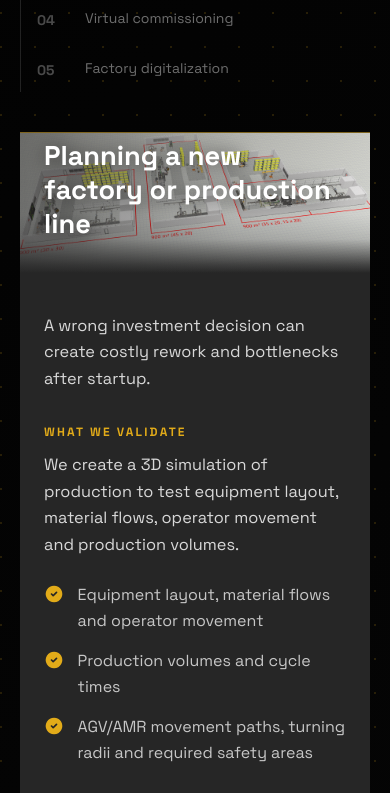
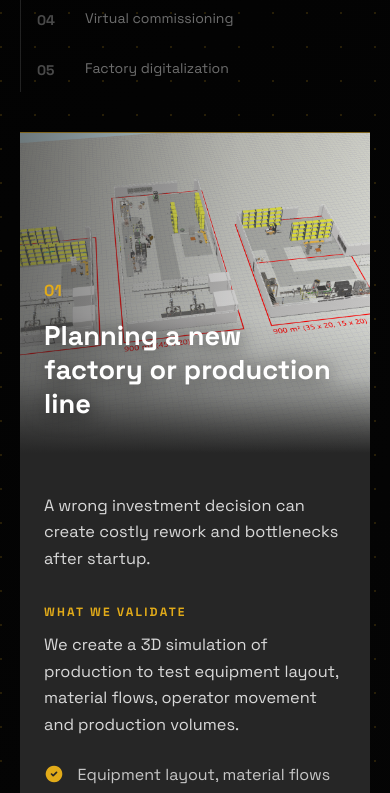
Before and after one commit to factorysimulationestonia/rafs-german, a React (Vite) app: page /en/ in a window 390 px wide. Shown: the part 1620-2413 px from the top of the page. Built offline with nearby package versions, Linux system fonts and the light colour scheme.

Commit message:
Fix mobile issue with service images

```diff
--- a/src/main.jsx
+++ b/src/main.jsx
@@ -1231,9 +1231,11 @@ function ServiceCase({ service, labels, cta, index, id, refCallback, onContactCl
       {hasComparison && (
         <div className="relative -mx-6 -mt-6 mb-10 overflow-hidden sm:-mx-9 sm:-mt-9 lg:-mx-12 lg:-mt-12 lg:mb-12">
           <div className={`grid ${hasComparisonPair ? 'sm:grid-cols-2' : ''}`}>
-            {service.comparisonImages.map((image) => (
+            {service.comparisonImages.map((image, imageIndex) => (
               <figure
-                className={`relative m-0 min-w-0 overflow-hidden bg-black ${hasComparisonPair ? 'aspect-[5/4]' : 'aspect-[5/2]'}`}
+                className={`relative m-0 min-w-0 overflow-hidden bg-black ${
+                  hasComparisonPair ? 'h-80 sm:h-auto sm:aspect-[5/4]' : 'h-80 sm:h-auto sm:aspect-[5/2]'
+                } ${hasComparisonPair && imageIndex === 0 ? 'hidden sm:block' : ''}`}
                 key={image.src}
               >
                 <img
```
Also changed, not shown: 1 other file (tests, documents, lock files or other folders).
